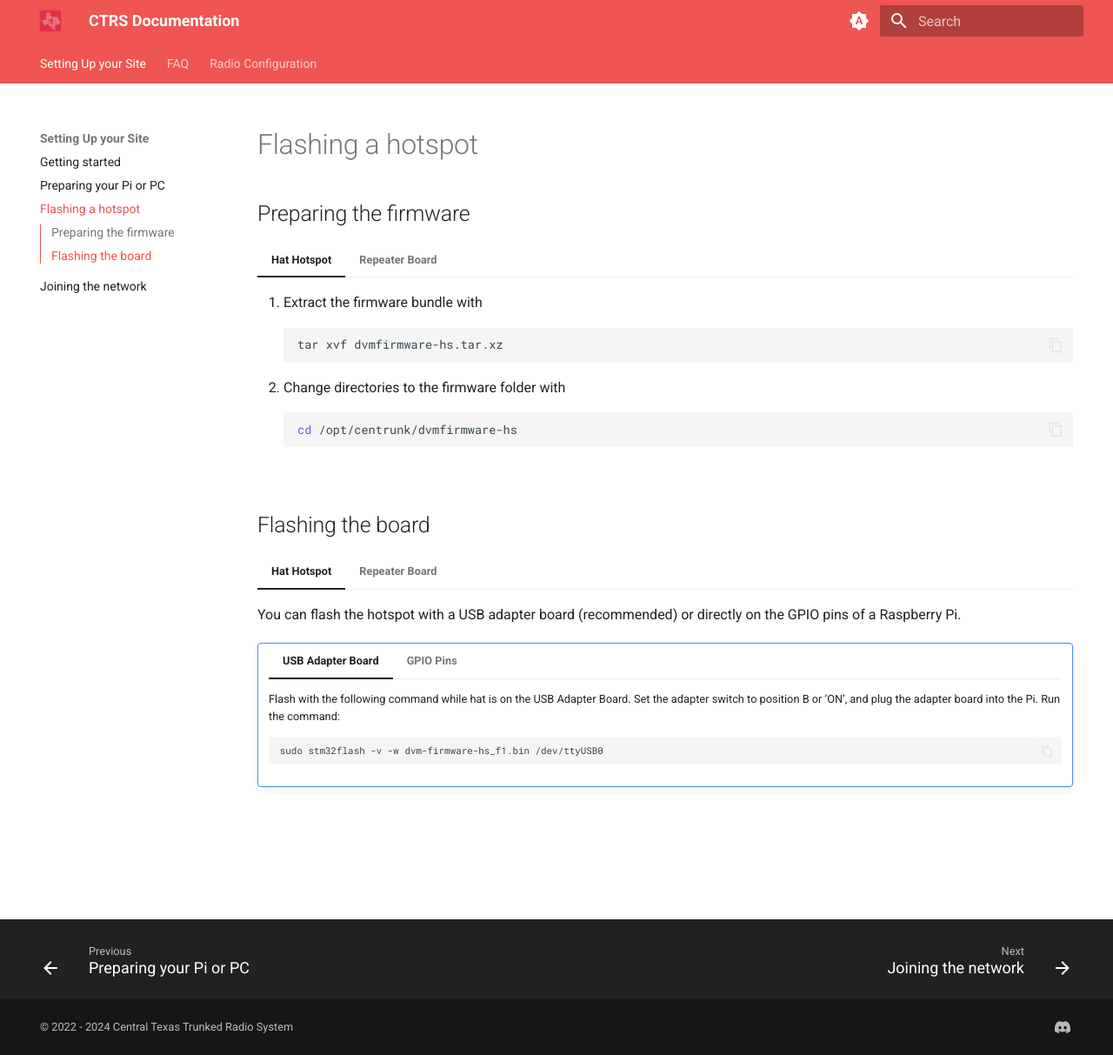
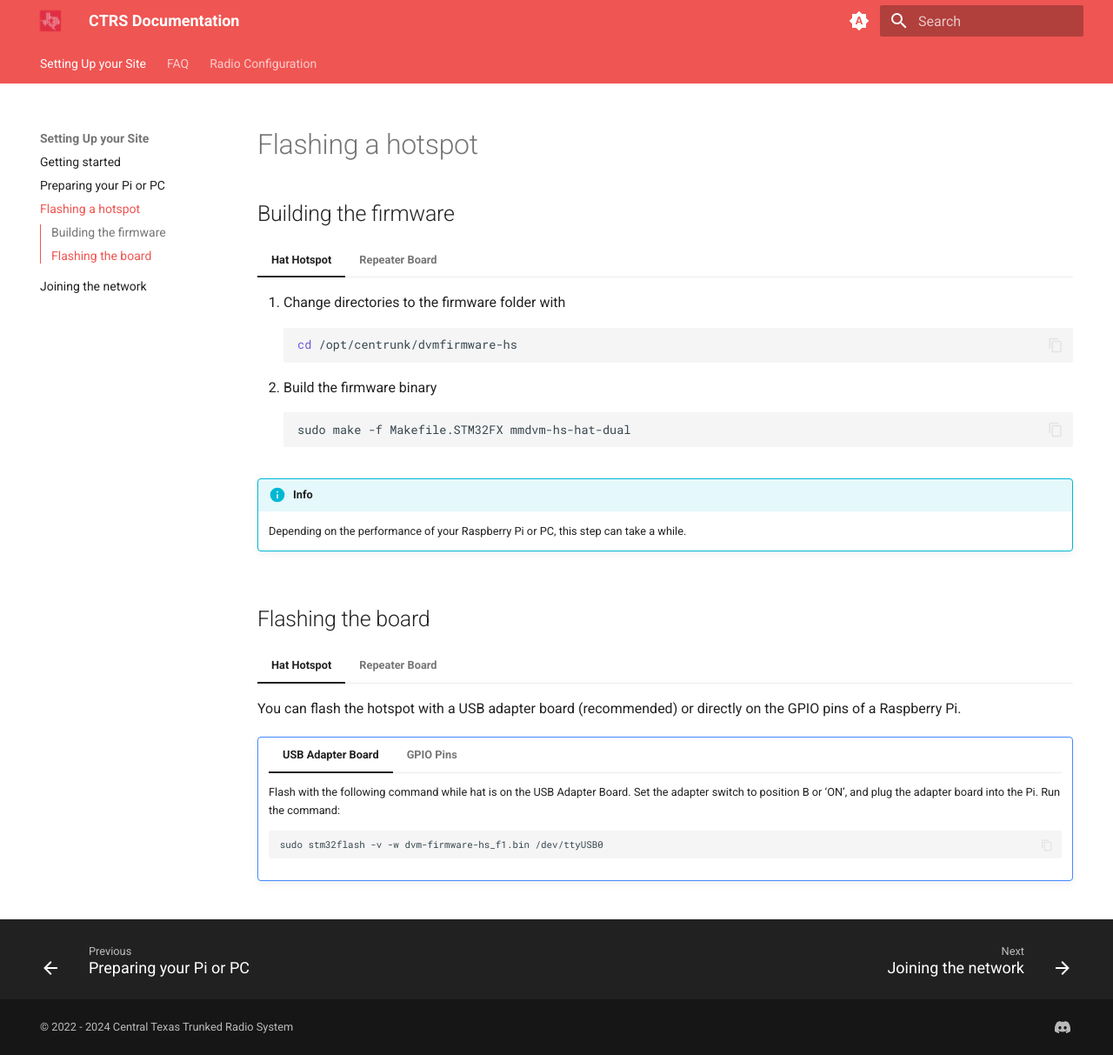
Before and after one commit to thehedgefrog/ctrs-documentation, an MkDocs documentation site: the page built from docs/setting-up/flashing-hotspot.md, in a window 1280 px wide and 1213 px high. Shown: the whole window at 87% size. Built offline with MkDocs 1.6.1 and Material for MkDocs 9.7.7, drawn with Linux system fonts in a browser that asks for light colours.

Commit message:
Rolling back docs to use local compile method instead of pre-built binaries

````diff
--- a/docs/setting-up/flashing-hotspot.md
+++ b/docs/setting-up/flashing-hotspot.md
@@ -1,28 +1,41 @@
 # Flashing a hotspot
 
-## Preparing the firmware
+## Building the firmware
 
 === "Hat Hotspot"
 
-    1. Extract the firmware bundle with
-    ``` sh
-    tar xvf dvmfirmware-hs.tar.xz
-    ```
-    2. Change directories to the firmware folder with
+    1. Change directories to the firmware folder with
     ``` sh
     cd /opt/centrunk/dvmfirmware-hs
     ```
+    2.	Build the firmware binary
+    ``` sh
+    sudo make -f Makefile.STM32FX mmdvm-hs-hat-dual
+    ```
+    !!! info
+        Depending on the performance of your Raspberry Pi or PC, this step can take a while.
 
 === "Repeater Board"
 
-    1. Extract the firmware bundle with
+    1. Change directories to the firmware folder with
     ``` sh
-    tar xvf dvmfirmware.tar.xz
+    cd /opt/centrunk/dvmfirmware-hs
     ```
-    2.	Change directories to the firmware folder with
-    ``` sh
-    cd /opt/centrunk/dvmfirmware
-    ```
+    2.	Build the firmware binary
+        1.	Generic STM32 Board
+        ``` sh
+        sudo make -f Makefile.STM32F4
+        ```
+        2.	Repeater Builder Board
+        ``` sh
+        sudo make -f Makefile.STM32F4_POG
+        ```
+        3.	WA0EDA V3 cards
+        ``` sh
+        sudo make -f Makefile.STM32F4_EDA
+        ```
+        !!! info
+            Depending on the performance of your Raspberry Pi or PC, this step can take a while.
 
 ## Flashing the board
 
````
Also changed, not shown: docs/setting-up/preparing-pi.md (+9 -12 lines).
